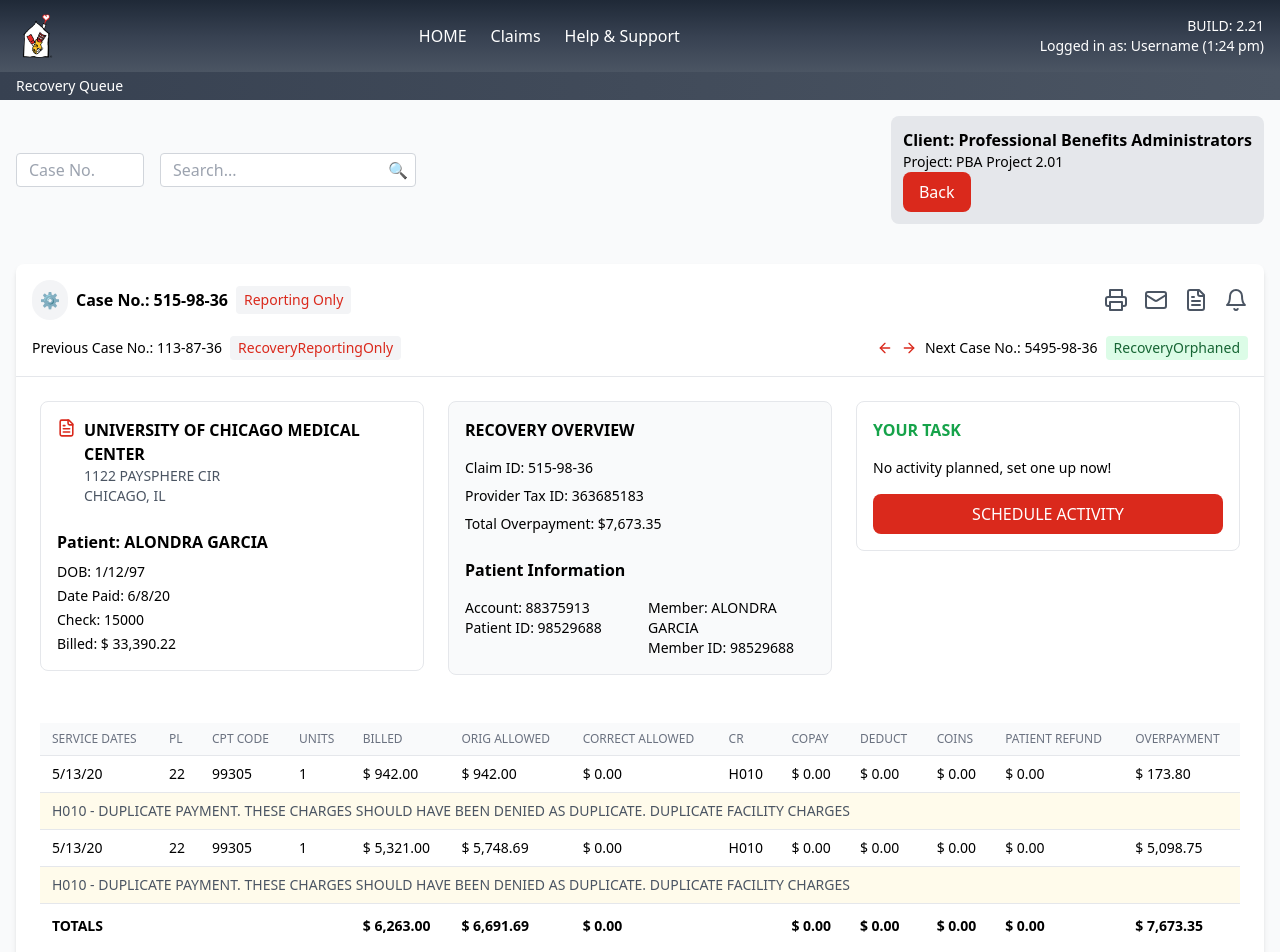
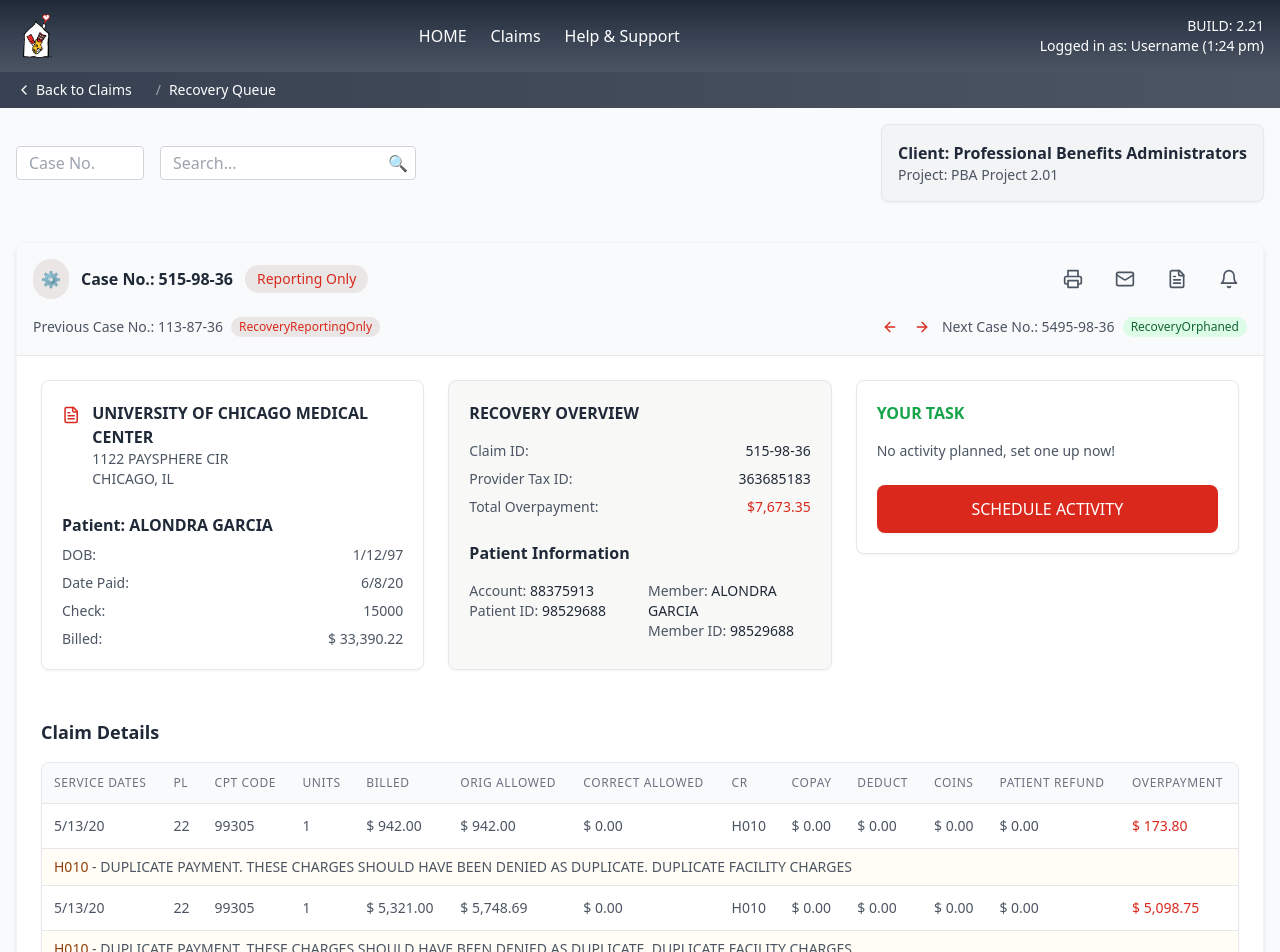
Before and after one commit to mockwell02/ClaimManager, a React (Vite) app in the folder project 7/: page /claims/1 in a window 1280 px wide. Shown: the top 952 px of the page. Built offline with nearby package versions, Linux system fonts and the light colour scheme.

Commit message:
chore: improve ClaimDetail UI with McDonald's branding and better navigation

```diff
--- a/project 7/src/components/ClaimDetail.tsx
+++ b/project 7/src/components/ClaimDetail.tsx
@@ -1,5 +1,5 @@
 import React from 'react';
-import { ArrowLeft, ArrowRight, Printer, Mail, FileText, Bell } from 'lucide-react';
+import { ArrowLeft, ArrowRight, Printer, Mail, FileText, Bell, ChevronLeft } from 'lucide-react';
 import { useNavigate } from 'react-router-dom';
 
 export default function ClaimDetail() {
@@ -12,8 +12,16 @@
   return (
     <div className="min-h-screen bg-gray-50">
       {/* Breadcrumb */}
-      <div className="bg-gradient-to-r from-gray-700 to-gray-600 text-white text-sm py-1 px-4">
-        <div className="container mx-auto">
+      <div className="bg-gradient-to-r from-gray-700 to-gray-600 text-white text-sm py-2 px-4">
+        <div className="container mx-auto flex items-center">
+          <button
+            onClick={handleBack}
+            className="flex items-center mr-4 hover:text-[#fec528] transition-colors"
+          >
+            <ChevronLeft size={16} className="mr-1" />
+            <span>Back to Claims</span>
+          </button>
+          <span className="mx-2 text-gray-400">/</span>
           <p>Recovery Queue</p>
         </div>
       </div>
@@ -25,13 +33,13 @@
             <input
               type="text"
               placeholder="Case No."
-              className="border border-gray-300 rounded px-3 py-1 w-32"
+              className="border border-gray-300 rounded px-3 py-1 w-32 focus:outline-none focus:ring-2 focus:ring-[#fec528]/50 focus:border-[#fec528]"
             />
             <div className="relative">
               <input
                 type="text"
                 placeholder="Search..."
-                className="border border-gray-300 rounded px-3 py-1 pr-8 w-64"
+                className="border border-gray-300 rounded px-3 py-1 pr-8 w-64 focus:outline-none focus:ring-2 focus:ring-[#fec528]/50 focus:border-[#fec528]"
               />
               <button className="absolute right-2 top-1/2 transform -translate-y-1/2">
                 <span className="sr-only">Search</span>
@@ -40,93 +48,123 @@
             </div>
           </div>
 
-          <div className="bg-gray-200 rounded-lg p-3">
-            <div className="font-semibold">Client: Professional Benefits Administrators</div>
-            <div className="text-sm">Project: PBA Project 2.01</div>
-            <button className="bg-mcdonalds-red text-white rounded-lg py-2 px-4 hover:bg-mcdonalds-red/90 transition-colors" onClick={handleBack}>
-              Back
-            </button>
+          <div className="bg-gray-100 rounded-lg p-4 shadow-sm border border-gray-200">
+            <div className="font-semibold text-gray-800">Client: Professional Benefits Administrators</div>
+            <div className="text-sm text-gray-600">Project: PBA Project 2.01</div>
           </div>
         </div>
       </div>
 
       {/* Main Content */}
       <div className="container mx-auto px-4 py-6">
-        <div className="bg-white rounded-lg shadow-md">
+        <div className="bg-white rounded-lg shadow-md border border-gray-100">
           {/* Case Navigation */}
-          <div className="border-b border-gray-200 p-4">
+          <div className="border-b border-gray-200 p-4 bg-gray-50">
             <div className="flex items-center justify-between">
-              <div className="flex items-center space-x-2">
-                <span className="p-2 rounded-full bg-gray-100">⚙️</span>
-                <span className="font-semibold">Case No.: 515-98-36</span>
-                <span className="bg-gray-100 text-mcdonalds-red px-2 py-1 rounded text-sm">Reporting Only</span>
+              <div className="flex items-center space-x-3">
+                <span className="p-2 rounded-full bg-[#e9e6e5] text-mcdonalds-red">⚙️</span>
+                <span className="font-semibold text-gray-800">Case No.: 515-98-36</span>
+                <span className="bg-[#e9e6e5] text-mcdonalds-red px-3 py-1 rounded-full text-sm font-medium">Reporting Only</span>
               </div>
               <div className="flex space-x-4">
-                <Printer className="text-gray-600" />
-                <Mail className="text-gray-600" />
-                <FileText className="text-gray-600" />
-                <Bell className="text-gray-600" />
+                <button className="p-2 rounded-full hover:bg-gray-100 transition-colors" title="Print">
+                  <Printer className="text-gray-600 hover:text-mcdonalds-red" size={20} />
+                </button>
+                <button className="p-2 rounded-full hover:bg-gray-100 transition-colors" title="Email">
+                  <Mail className="text-gray-600 hover:text-mcdonalds-red" size={20} />
+                </button>
+                <button className="p-2 rounded-full hover:bg-gray-100 transition-colors" title="Documents">
+                  <FileText className="text-gray-600 hover:text-mcdonalds-red" size={20} />
+                </button>
+                <button className="p-2 rounded-full hover:bg-gray-100 transition-colors" title="Notifications">
+                  <Bell className="text-gray-600 hover:text-mcdonalds-red" size={20} />
+                </button>
               </div>
             </div>
             <div className="flex justify-between mt-4 text-sm">
               <div className="flex items-center space-x-2">
-                <span>Previous Case No.: 113-87-36</span>
-                <span className="bg-gray-100 text-mcdonalds-red px-2 py-0.5 rounded">RecoveryReportingOnly</span>
+                <span className="text-gray-600">Previous Case No.: 113-87-36</span>
+                <span className="bg-[#e9e6e5] text-mcdonalds-red px-2 py-0.5 rounded-full text-xs">RecoveryReportingOnly</span>
               </div>
               <div className="flex items-center space-x-2">
-                <ArrowLeft className="text-mcdonalds-red" size={16} />
-                <ArrowRight className="text-mcdonalds-red" size={16} />
-                <span>Next Case No.: 5495-98-36</span>
-                <span className="bg-green-100 text-green-800 px-2 py-0.5 rounded">RecoveryOrphaned</span>
+                <button className="p-1 rounded hover:bg-gray-100 transition-colors">
+                  <ArrowLeft className="text-mcdonalds-red" size={16} />
+                </button>
+                <button className="p-1 rounded hover:bg-gray-100 transition-colors">
+                  <ArrowRight className="text-mcdonalds-red" size={16} />
+                </button>
+                <span className="text-gray-600">Next Case No.: 5495-98-36</span>
+                <span className="bg-green-100 text-green-800 px-2 py-0.5 rounded-full text-xs">RecoveryOrphaned</span>
               </div>
             </div>
           </div>
 
           <div className="grid grid-cols-12 gap-6 p-6">
             {/* Left Column */}
-            <div className="col-span-4">
-              <div className="bg-white rounded-lg border border-gray-200 p-4">
-                <div className="flex items-start space-x-2">
-                  <FileText className="text-mcdonalds-red" size={20} />
+            <div className="col-span-12 md:col-span-4">
+              <div className="bg-white rounded-lg border border-gray-200 p-5 shadow-sm hover:shadow-md transition-shadow">
+                <div className="flex items-start space-x-3">
+                  <FileText className="text-mcdonalds-red mt-1" size={20} />
                   <div>
-                    <h3 className="font-semibold">UNIVERSITY OF CHICAGO MEDICAL CENTER</h3>
+                    <h3 className="font-semibold text-gray-800">UNIVERSITY OF CHICAGO MEDICAL CENTER</h3>
                     <p className="text-sm text-gray-600">1122 PAYSPHERE CIR</p>
                     <p className="text-sm text-gray-600">CHICAGO, IL</p>
                   </div>
                 </div>
 
                 <div className="mt-6">
-                  <h4 className="font-semibold mb-2">Patient: ALONDRA GARCIA</h4>
-                  <div className="text-sm space-y-1">
-                    <p>DOB: 1/12/97</p>
-                    <p>Date Paid: 6/8/20</p>
-                    <p>Check: 15000</p>
-                    <p>Billed: $ 33,390.22</p>
+                  <h4 className="font-semibold mb-2 text-gray-800">Patient: ALONDRA GARCIA</h4>
+                  <div className="text-sm space-y-2 text-gray-600">
+                    <div className="flex justify-between">
+                      <span>DOB:</span>
+                      <span>1/12/97</span>
+                    </div>
+                    <div className="flex justify-between">
+                      <span>Date Paid:</span>
+                      <span>6/8/20</span>
+                    </div>
+                    <div className="flex justify-between">
+                      <span>Check:</span>
+                      <span>15000</span>
+                    </div>
+                    <div className="flex justify-between">
+                      <span>Billed:</span>
+                      <span>$ 33,390.22</span>
+                    </div>
                   </div>
                 </div>
               </div>
             </div>
 
             {/* Middle Column */}
-            <div className="col-span-4">
-              <div className="bg-gray-50 rounded-lg border border-gray-200 p-4">
-                <h3 className="font-semibold mb-4">RECOVERY OVERVIEW</h3>
+            <div className="col-span-12 md:col-span-4">
+              <div className="bg-[#e9e6e5]/30 rounded-lg border border-gray-200 p-5 shadow-sm hover:shadow-md transition-shadow h-full">
+                <h3 className="font-semibold mb-4 text-gray-800">RECOVERY OVERVIEW</h3>
                 <div className="space-y-2 text-sm">
-                  <p>Claim ID: 515-98-36</p>
-                  <p>Provider Tax ID: 363685183</p>
-                  <p>Total Overpayment: $7,673.35</p>
+                  <div className="flex justify-between">
+                    <span className="text-gray-600">Claim ID:</span>
+                    <span className="text-gray-800">515-98-36</span>
+                  </div>
+                  <div className="flex justify-between">
+                    <span className="text-gray-600">Provider Tax ID:</span>
+                    <span className="text-gray-800">363685183</span>
+                  </div>
+                  <div className="flex justify-between">
+                    <span className="text-gray-600">Total Overpayment:</span>
+                    <span className="text-mcdonalds-red font-medium">$7,673.35</span>
+                  </div>
                 </div>
 
                 <div className="mt-6">
-                  <h4 className="font-semibold mb-4">Patient Information</h4>
+                  <h4 className="font-semibold mb-4 text-gray-800">Patient Information</h4>
                   <div className="grid grid-cols-2 gap-4 text-sm">
                     <div>
-                      <p>Account: 88375913</p>
-                      <p>Patient ID: 98529688</p>
+                      <p className="text-gray-600">Account: <span className="text-gray-800">88375913</span></p>
+                      <p className="text-gray-600">Patient ID: <span className="text-gray-800">98529688</span></p>
                     </div>
                     <div>
-                      <p>Member: ALONDRA GARCIA</p>
-                      <p>Member ID: 98529688</p>
+                      <p className="text-gray-600">Member: <span className="text-gray-800">ALONDRA GARCIA</span></p>
+                      <p className="text-gray-600">Member ID: <span className="text-gray-800">98529688</span></p>
                     </div>
                   </div>
                 </div>
@@ -134,11 +172,11 @@
             </div>
 
             {/* Right Column */}
-            <div className="col-span-4">
-              <div className="bg-white rounded-lg border border-gray-200 p-4">
+            <div className="col-span-12 md:col-span-4">
+              <div className="bg-white rounded-lg border border-gray-200 p-5 shadow-sm hover:shadow-md transition-shadow">
                 <h3 className="text-green-600 font-semibold mb-4">YOUR TASK</h3>
-                <p className="text-sm mb-4">No activity planned, set one up now!</p>
-                <button className="w-full bg-mcdonalds-red text-white rounded-lg py-2 hover:bg-mcdonalds-red/90 transition-colors">
+                <p className="text-sm mb-6 text-gray-600">No activity planned, set one up now!</p>
+                <button className="w-full bg-mcdonalds-red text-white rounded-lg py-3 hover:bg-mcdonalds-red/90 transition-colors font-medium shadow-sm">
                   SCHEDULE ACTIVITY
                 </button>
               </div>
@@ -147,79 +185,80 @@
 
           {/* Claims Table */}
           <div className="p-6">
-            <div className="overflow-x-auto">
+            <h3 className="text-lg font-semibold mb-4 text-gray-800">Claim Details</h3>
+            <div className="overflow-x-auto rounded-lg border border-gray-200 shadow-sm">
               <table className="min-w-full divide-y divide-gray-200">
                 <thead>
                   <tr className="bg-gray-50">
-                    <th className="px-3 py-2 text-left text-xs font-medium text-gray-500 uppercase">Service Dates</th>
-                    <th className="px-3 py-2 text-left text-xs font-medium text-gray-500 uppercase">PL</th>
-                    <th className="px-3 py-2 text-left text-xs font-medium text-gray-500 uppercase">CPT Code</th>
-                    <th className="px-3 py-2 text-left text-xs font-medium text-gray-500 uppercase">Units</th>
-                    <th className="px-3 py-2 text-left text-xs font-medium text-gray-500 uppercase">Billed</th>
-                    <th className="px-3 py-2 text-left text-xs font-medium text-gray-500 uppercase">Orig Allowed</th>
-                    <th className="px-3 py-2 text-left text-xs font-medium text-gray-500 uppercase">Correct Allowed</th>
-                    <th className="px-3 py-2 text-left text-xs font-medium text-gray-500 uppercase">CR</th>
-                    <th className="px-3 py-2 text-left text-xs font-medium text-gray-500 uppercase">Copay</th>
-                    <th className="px-3 py-2 text-left text-xs font-medium text-gray-500 uppercase">Deduct</th>
-                    <th className="px-3 py-2 text-left text-xs font-medium text-gray-500 uppercase">Coins</th>
-                    <th className="px-3 py-2 text-left text-xs font-medium text-gray-500 uppercase">Patient Refund</th>
-                    <th className="px-3 py-2 text-left text-xs font-medium text-gray-500 uppercase">Overpayment</th>
+                    <th className="px-3 py-3 text-left text-xs font-medium text-gray-500 uppercase tracking-wider">Service Dates</th>
+                    <th className="px-3 py-3 text-left text-xs font-medium text-gray-500 uppercase tracking-wider">PL</th>
+                    <th className="px-3 py-3 text-left text-xs font-medium text-gray-500 uppercase tracking-wider">CPT Code</th>
+                    <th className="px-3 py-3 text-left text-xs font-medium text-gray-500 uppercase tracking-wider">Units</th>
+                    <th className="px-3 py-3 text-left text-xs font-medium text-gray-500 uppercase tracking-wider">Billed</th>
+                    <th className="px-3 py-3 text-left text-xs font-medium text-gray-500 uppercase tracking-wider">Orig Allowed</th>
+                    <th className="px-3 py-3 text-left text-xs font-medium text-gray-500 uppercase tracking-wider">Correct Allowed</th>
+                    <th className="px-3 py-3 text-left text-xs font-medium text-gray-500 uppercase tracking-wider">CR</th>
+                    <th className="px-3 py-3 text-left text-xs font-medium text-gray-500 uppercase tracking-wider">Copay</th>
+                    <th className="px-3 py-3 text-left text-xs font-medium text-gray-500 uppercase tracking-wider">Deduct</th>
+                    <th className="px-3 py-3 text-left text-xs font-medium text-gray-500 uppercase tracking-wider">Coins</th>
+                    <th className="px-3 py-3 text-left text-xs font-medium text-gray-500 uppercase tracking-wider">Patient Refund</th>
+                    <th className="px-3 py-3 text-left text-xs font-medium text-gray-500 uppercase tracking-wider">Overpayment</th>
                   </tr>
                 </thead>
-                <tbody className="divide-y divide-gray-200">
-                  <tr>
-                    <td className="px-3 py-2 text-sm">5/13/20</td>
-                    <td className="px-3 py-2 text-sm">22</td>
-                    <td className="px-3 py-2 text-sm">99305</td>
-                    <td className="px-3 py-2 text-sm">1</td>
-                    <td className="px-3 py-2 text-sm">$ 942.00</td>
-                    <td className="px-3 py-2 text-sm">$ 942.00</td>
-                    <td className="px-3 py-2 text-sm">$ 0.00</td>
-                    <td className="px-3 py-2 text-sm">H010</td>
-                    <td className="px-3 py-2 text-sm">$ 0.00</td>
-                    <td className="px-3 py-2 text-sm">$ 0.00</td>
-                    <td className="px-3 py-2 text-sm">$ 0.00</td>
-                    <td className="px-3 py-2 text-sm">$ 0.00</td>
-                    <td className="px-3 py-2 text-sm">$ 173.80</td>
+                <tbody className="bg-white divide-y divide-gray-200">
+                  <tr className="hover:bg-gray-50">
+                    <td className="px-3 py-3 text-sm text-gray-600">5/13/20</td>
+                    <td className="px-3 py-3 text-sm text-gray-600">22</td>
+                    <td className="px-3 py-3 text-sm text-gray-600">99305</td>
+                    <td className="px-3 py-3 text-sm text-gray-600">1</td>
+                    <td className="px-3 py-3 text-sm text-gray-600">$ 942.00</td>
+                    <td className="px-3 py-3 text-sm text-gray-600">$ 942.00</td>
+                    <td className="px-3 py-3 text-sm text-gray-600">$ 0.00</td>
+                    <td className="px-3 py-3 text-sm text-gray-600">H010</td>
+                    <td className="px-3 py-3 text-sm text-gray-600">$ 0.00</td>
+                    <td className="px-3 py-3 text-sm text-gray-600">$ 0.00</td>
+                    <td className="px-3 py-3 text-sm text-gray-600">$ 0.00</td>
+                    <td className="px-3 py-3 text-sm text-gray-600">$ 0.00</td>
+                    <td className="px-3 py-3 text-sm font-medium text-mcdonalds-red">$ 173.80</td>
                   </tr>
-                  <tr className="bg-amber-50">
+                  <tr className="bg-amber-50/50">
                     <td colSpan={13} className="px-3 py-2 text-sm text-gray-600">
-                      H010 - DUPLICATE PAYMENT. THESE CHARGES SHOULD HAVE BEEN DENIED AS DUPLICATE. DUPLICATE FACILITY CHARGES
+                      <span className="font-medium text-amber-800">H010</span> - DUPLICATE PAYMENT. THESE CHARGES SHOULD HAVE BEEN DENIED AS DUPLICATE. DUPLICATE FACILITY CHARGES
                     </td>
                   </tr>
-                  <tr>
-                    <td className="px-3 py-2 text-sm">5/13/20</td>
-                    <td className="px-3 py-2 text-sm">22</td>
-                    <td className="px-3 py-2 text-sm">99305</td>
-                    <td className="px-3 py-2 text-sm">1</td>
-                    <td className="px-3 py-2 text-sm">$ 5,321.00</td>
-                    <td className="px-3 py-2 text-sm">$ 5,748.69</td>
-                    <td className="px-3 py-2 text-sm">$ 0.00</td>
-                    <td className="px-3 py-2 text-sm">H010</td>
-                    <td className="px-3 py-2 text-sm">$ 0.00</td>
-                    <td className="px-3 py-2 text-sm">$ 0.00</td>
-                    <td className="px-3 py-2 text-sm">$ 0.00</td>
-                    <td className="px-3 py-2 text-sm">$ 0.00</td>
-                    <td className="px-3 py-2 text-sm">$ 5,098.75</td>
+                  <tr className="hover:bg-gray-50">
+                    <td className="px-3 py-3 text-sm text-gray-600">5/13/20</td>
+                    <td className="px-3 py-3 text-sm text-gray-600">22</td>
+                    <td className="px-3 py-3 text-sm text-gray-600">99305</td>
+                    <td className="px-3 py-3 text-sm text-gray-600">1</td>
+                    <td className="px-3 py-3 text-sm text-gray-600">$ 5,321.00</td>
+                    <td className="px-3 py-3 text-sm text-gray-600">$ 5,748.69</td>
+                    <td className="px-3 py-3 text-sm text-gray-600">$ 0.00</td>
+                    <td className="px-3 py-3 text-sm text-gray-600">H010</td>
+                    <td className="px-3 py-3 text-sm text-gray-600">$ 0.00</td>
+                    <td className="px-3 py-3 text-sm text-gray-600">$ 0.00</td>
+                    <td className="px-3 py-3 text-sm text-gray-600">$ 0.00</td>
+                    <td className="px-3 py-3 text-sm text-gray-600">$ 0.00</td>
+                    <td className="px-3 py-3 text-sm font-medium text-mcdonalds-red">$ 5,098.75</td>
                   </tr>
-                  <tr className="bg-amber-50">
+                  <tr className="bg-amber-50/50">
                     <td colSpan={13} className="px-3 py-2 text-sm text-gray-600">
-                      H010 - DUPLICATE PAYMENT. THESE CHARGES SHOULD HAVE BEEN DENIED AS DUPLICATE. DUPLICATE FACILITY CHARGES
+                      <span className="font-medium text-amber-800">H010</span> - DUPLICATE PAYMENT. THESE CHARGES SHOULD HAVE BEEN DENIED AS DUPLICATE. DUPLICATE FACILITY CHARGES
                     </td>
                   </tr>
                 </tbody>
                 <tfoot>
-                  <tr className="font-semibold">
-                    <td colSpan={4} className="px-3 py-3 text-sm">TOTALS</td>
-                    <td className="px-3 py-3 text-sm">$ 6,263.00</td>
-                    <td className="px-3 py-3 text-sm">$ 6,691.69</td>
-                    <td className="px-3 py-3 text-sm">$ 0.00</td>
-                    <td className="px-3 py-3 text-sm"></td>
-                    <td className="px-3 py-3 text-sm">$ 0.00</td>
-                    <td className="px-3 py-3 text-sm">$ 0.00</td>
-                    <td className="px-3 py-3 text-sm">$ 0.00</td>
-                    <td className="px-3 py-3 text-sm">$ 0.00</td>
-                    <td className="px-3 py-3 text-sm">$ 7,673.35</td>
+                  <tr className="bg-gray-50 font-semibold">
+                    <td colSpan={4} className="px-3 py-3 text-sm text-gray-700">TOTALS</td>
+                    <td className="px-3 py-3 text-sm text-gray-700">$ 6,263.00</td>
+                    <td className="px-3 py-3 text-sm text-gray-700">$ 6,691.69</td>
+                    <td className="px-3 py-3 text-sm text-gray-700">$ 0.00</td>
+                    <td className="px-3 py-3 text-sm text-gray-700"></td>
+                    <td className="px-3 py-3 text-sm text-gray-700">$ 0.00</td>
+                    <td className="px-3 py-3 text-sm text-gray-700">$ 0.00</td>
+                    <td className="px-3 py-3 text-sm text-gray-700">$ 0.00</td>
+                    <td className="px-3 py-3 text-sm text-gray-700">$ 0.00</td>
+                    <td className="px-3 py-3 text-sm text-mcdonalds-red font-bold">$ 7,673.35</td>
                   </tr>
                 </tfoot>
               </table>
@@ -227,15 +266,17 @@
           </div>
 
           {/* Footer */}
-          <div className="border-t border-gray-200 p-6">
-            <div className="flex justify-between items-center">
-              <div className="space-y-1 text-sm">
-                <p>Send Payments To:</p>
-                <p>Case ID: 515-98-36</p>
-                <p>Provider Tax ID: 363685183</p>
-                <p>Total Overpayment: $7,673.35</p>
+          <div className="border-t border-gray-200 p-6 bg-gray-50">
+            <div className="flex flex-col md:flex-row justify-between items-center">
+              <div className="space-y-1 text-sm mb-4 md:mb-0">
+                <p className="font-medium text-gray-700">Send Payments To:</p>
+                <p className="text-gray-600">Case ID: <span className="text-gray-800">515-98-36</span></p>
+                <p className="text-gray-600">Provider Tax ID: <span className="text-gray-800">363685183</span></p>
+                <p className="text-gray-600">Total Overpayment: <span className="text-mcdonalds-red font-medium">$7,673.35</span></p>
               </div>
-              <div className="text-3xl font-bold">$7,673.35</div>
+              <div className="text-3xl font-bold text-mcdonalds-red bg-white py-3 px-6 rounded-lg shadow-sm border border-gray-200">
+                $7,673.35
+              </div>
             </div>
           </div>
         </div>
```
